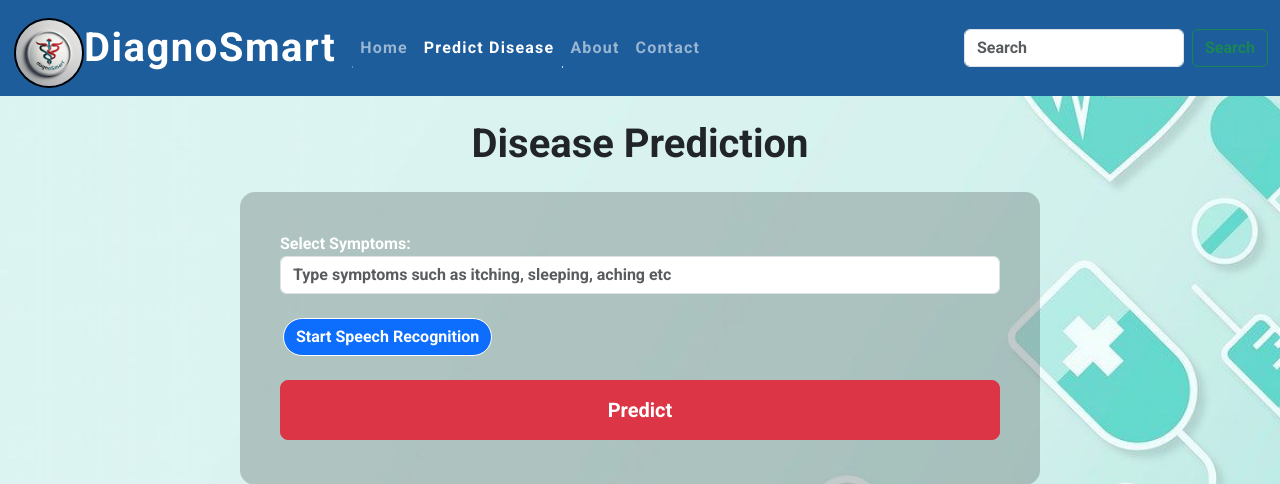
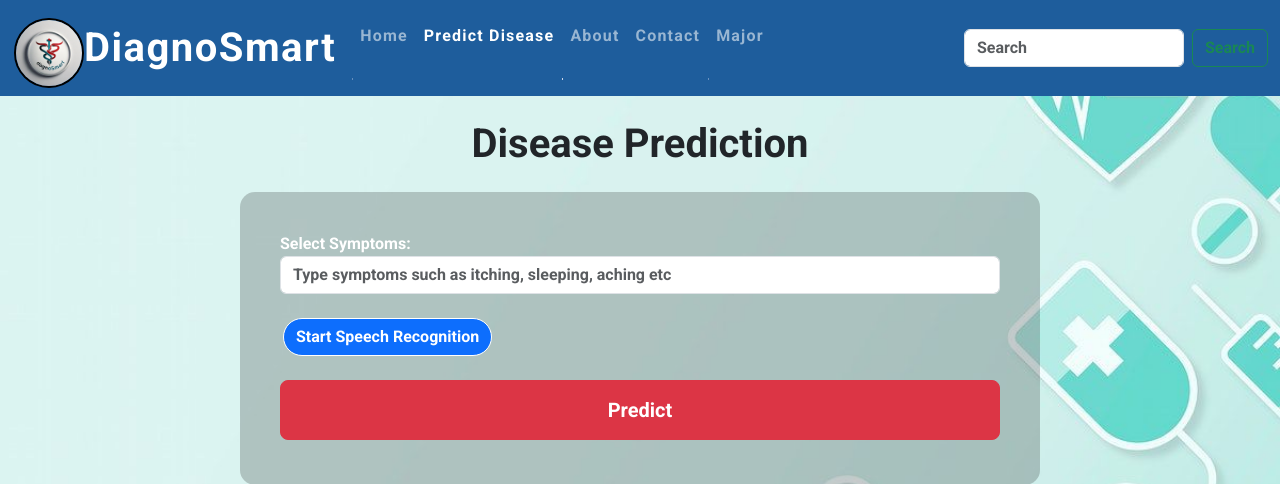
Before and after one commit to Kavya104-V/K3H-SQUAD, a Flask app: page /index in a window 1280 px wide. Shown: the top 484 px of the page. Run offline with Flask 3, Linux system fonts and the light colour scheme; parts of the project's set-up code (start-up, migrations or seed data) failed here and were passed over.

Commit message:
Update index.html

```diff
--- a/templates/index.html
+++ b/templates/index.html
@@ -45,6 +45,9 @@
                     <li class="nav-item">
                         <a class="nav-link" href="/contact">Contact</a>
                     </li>
+                    <li class="nav-item">
+                        <a class="nav-link" href="http://localhost:8501/">Major</a>
+                    </li>
                 </ul>
                 <form class="d-flex" role="search">
                     <input class="form-control me-2" type="search" placeholder="Search" aria-label="Search">
@@ -90,8 +93,8 @@
             <button class="toggle-button" data-bs-toggle="modal" data-bs-target="#descriptionModal">Description</button>
             <button class="toggle-button" data-bs-toggle="modal" data-bs-target="#precautionModal">Precaution</button>
             <button class="toggle-button" data-bs-toggle="modal" data-bs-target="#medicationsModal">Medications</button>
-            <button class="toggle-button" data-bs-toggle="modal" data-bs-target="#workoutsModal">Workouts</button>
-            <button class="toggle-button" data-bs-toggle="modal" data-bs-target="#dietsModal">Diets</button>
+        <!--   <button class="toggle-button" data-bs-toggle="modal" data-bs-target="#workoutsModal">Workouts</button>
+            <button class="toggle-button" data-bs-toggle="modal" data-bs-target="#dietsModal">Diets</button>  -->
             <button class="toggle-button" data-bs-toggle="modal" data-bs-target="#homeremedyModal">Home Remedy</button>
             <button class="toggle-button" data-bs-toggle="modal" data-bs-target="#appointmentsModal">Find Hospitals</button>
         </div>
@@ -163,7 +166,7 @@
         </div>
     </div>
 
-    <!-- Workouts Modal -->
+    <!-- Workouts Modal
     <div class="modal fade" id="workoutsModal" tabindex="-1" aria-labelledby="workoutsModalLabel" aria-hidden="true">
         <div class="modal-dialog">
             <div class="modal-content">
@@ -182,7 +185,7 @@
         </div>
     </div>
 
-    <!-- Diets Modal -->
+
     <div class="modal fade" id="dietsModal" tabindex="-1" aria-labelledby="dietsModalLabel" aria-hidden="true">
         <div class="modal-dialog">
             <div class="modal-content">
@@ -199,7 +202,7 @@
                 </div>
             </div>
         </div>
-    </div>
+    </div>  -->
 
     <div class="modal fade" id="homeremedyModal" tabindex="-1" aria-labelledby="homeremedyModalLabel" aria-hidden="true">
         <div class="modal-dialog" >
```
